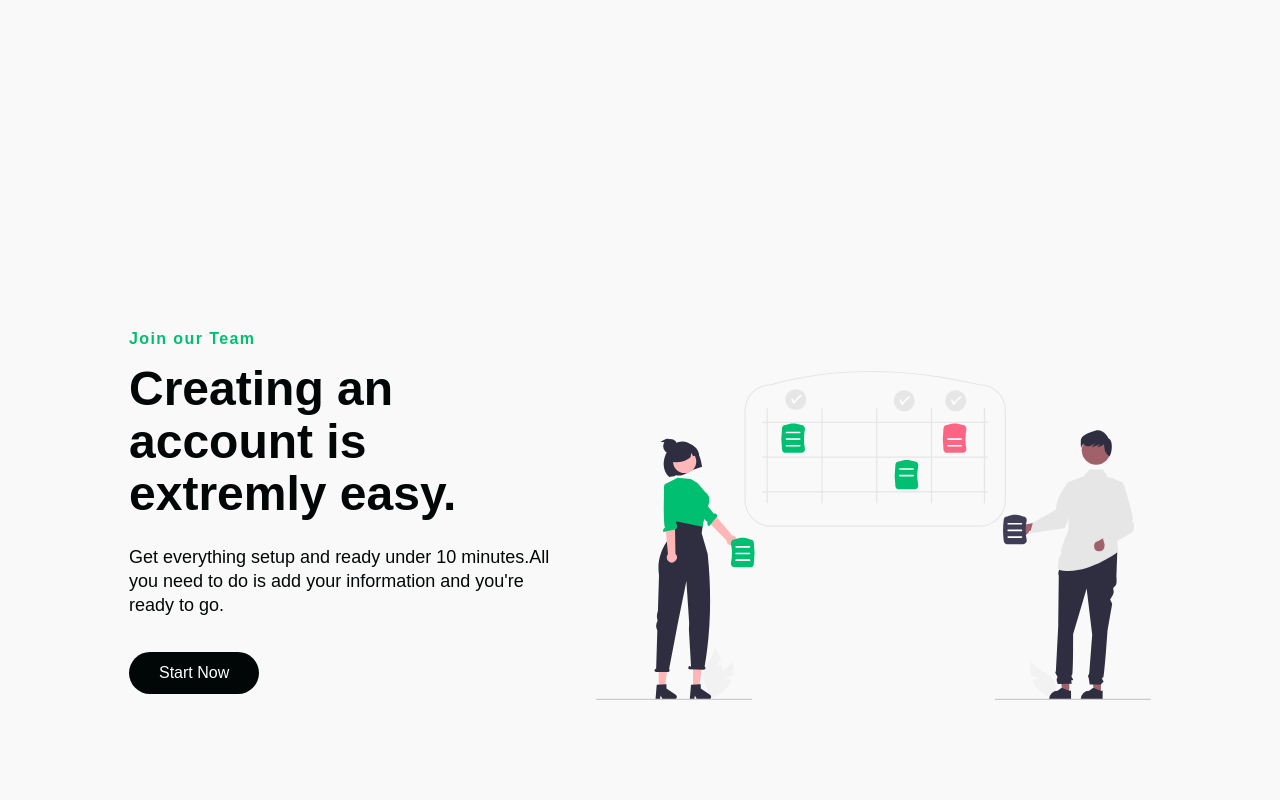
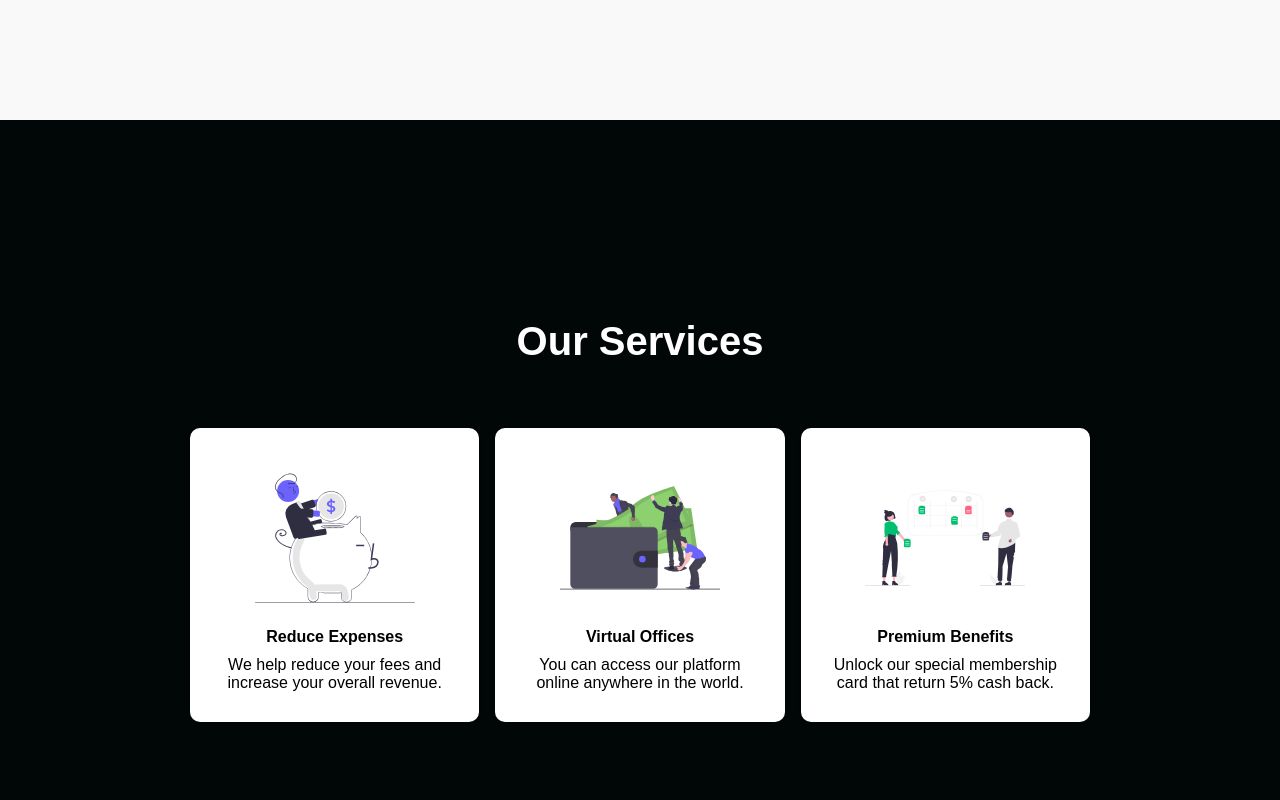
Before and after one commit to theisaachome/portfolio, a React (Create React App) app: page / in a window 1280 px wide. Shown: the part 2400-3200 px from the top of the page. Built offline with nearby package versions, Linux system fonts and the light colour scheme; a web font is replaced by a local one.

Commit message:
signin routes and page

```diff
--- a/src/App.js
+++ b/src/App.js
@@ -11,11 +11,15 @@ import PortfolioPage from "./pages/PortfolioPage";
 import BlogPage from "./pages/BlogPage";
 import ContactPage from "./pages/ContactPage";
 import Home from "./pages";
+import SigninPage from "./pages/Signin";
 
 function App() {
   return (
     <Router>
-      <Home/>
+      <Routes>
+        <Route path="/" element={<Home/>} />
+        <Route  path="/signin" element={<SigninPage/>}/>
+      </Routes>
     </Router>
   );
 }
--- /dev/null
+++ b/src/pages/Signin.js
@@ -0,0 +1,9 @@
+import React from 'react'
+
+const SigninPage = () => {
+  return (
+    <h2>SigninPage</h2>
+  )
+}
+
+export default SigninPage
--- a/src/pages/index.js
+++ b/src/pages/index.js
@@ -3,6 +3,7 @@ import HeroSection from '../components/HeroSection';
 import InfoSection from '../components/InfoSection';
 import {  homeObjOne, homeObjThree, homeObjTwo } from '../components/InfoSection/data';
 import Navbar from '../components/Navbar'
+import Services from '../components/Services';
 import Sidebar from '../components/Sidebar'
 
 const Home = () => {
@@ -18,6 +19,7 @@ const Home = () => {
         <HeroSection/>
         <InfoSection {...homeObjOne}/>
         <InfoSection {...homeObjTwo}/>
+        <Services/>
         <InfoSection {...homeObjThree}/>
     </>
   )
```
Also changed, not shown: src/images/svg-4.svg (added), src/images/svg-5.svg (added).
